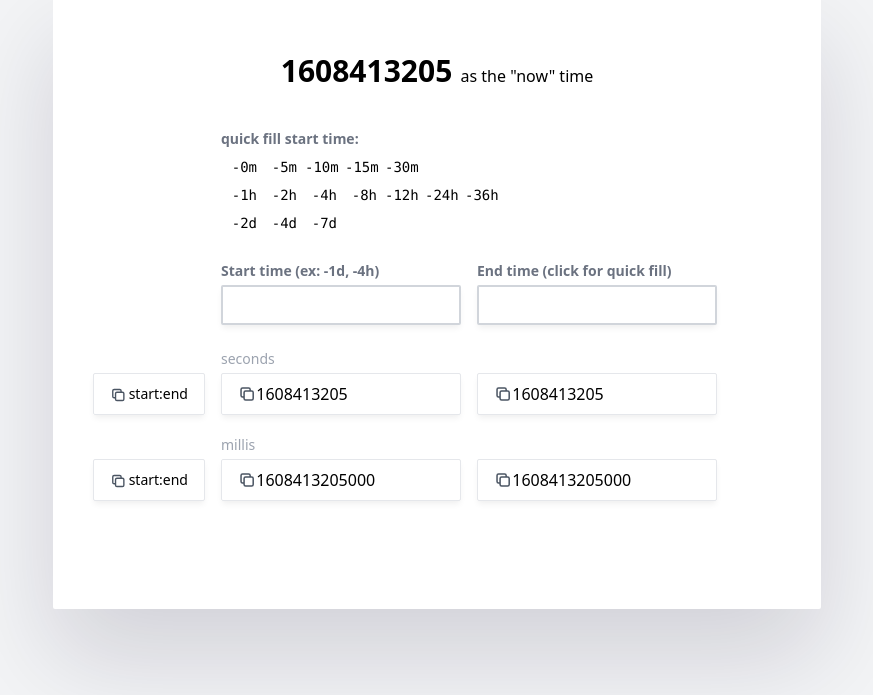
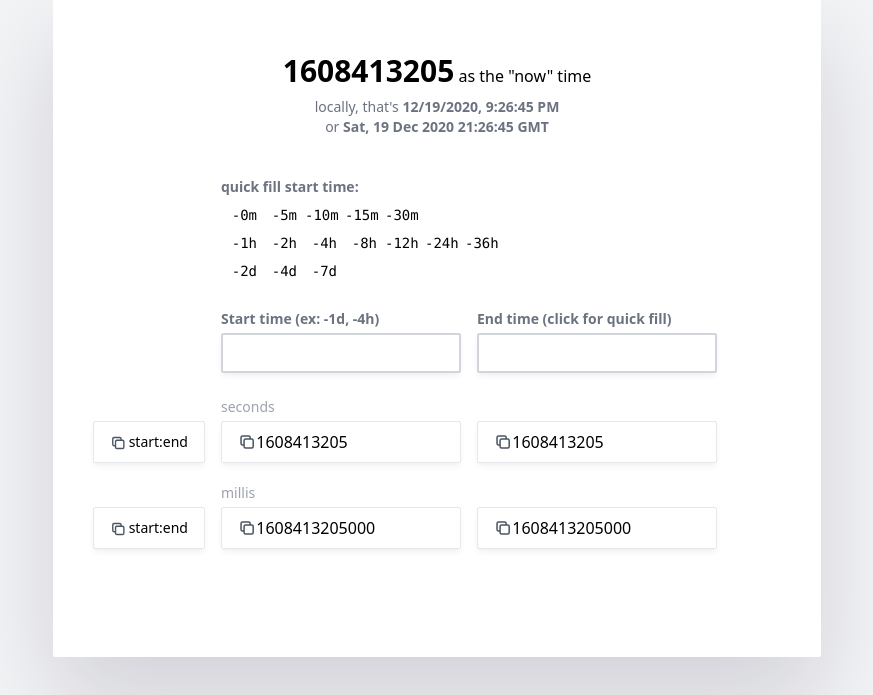
Before and after one commit to colbyguan/epochconverter2, a React (Create React App) app: page / in a window 1280 px wide. Shown: the part 105-800 px from the top of the page, without its empty margins (203-1076 px from the left). Built offline with nearby package versions, Linux system fonts and the light colour scheme.

Commit message:
add some human readable times at the top too

```diff
--- a/src/App.js
+++ b/src/App.js
@@ -144,7 +144,9 @@ function App() {
         </div> */}
         <div className="card-container">
           <div className="my-10 text-center">
-            <span className="text-3xl font-bold mr-1">{now}</span> as the "now" time
+            <div className="mb-2"><span className="text-3xl font-bold">{now}</span> as the "now" time</div>
+            <div className="text-sm text-gray-500">locally, that's <span className="font-semibold">{nowDate.toLocaleString()}</span></div>
+            <div className="text-sm text-gray-500">or <span className="font-semibold">{nowDate.toUTCString()}</span></div>
           </div>
           <div className="card-grid mb-6">
             <div className="side-col"></div>
```
